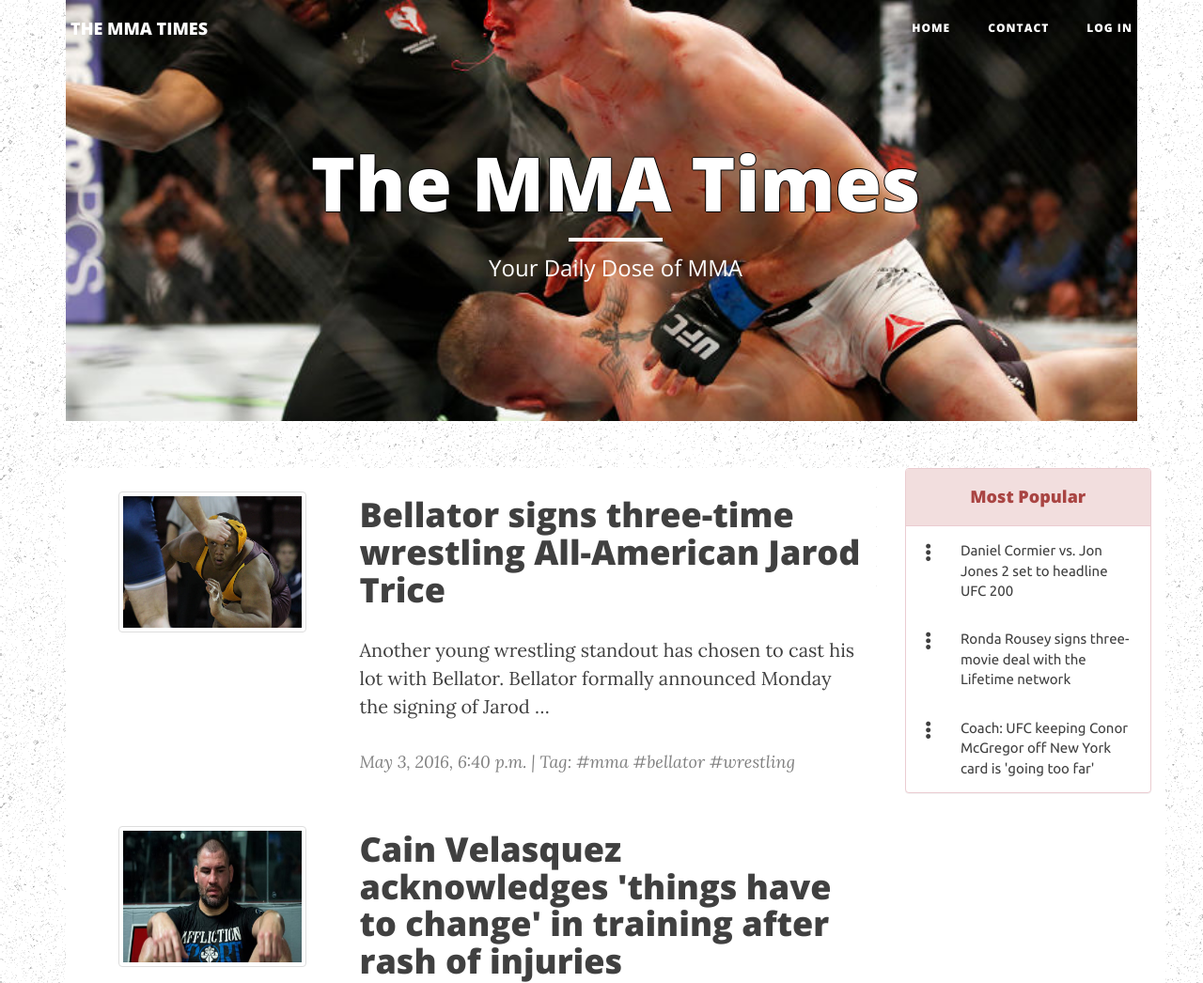
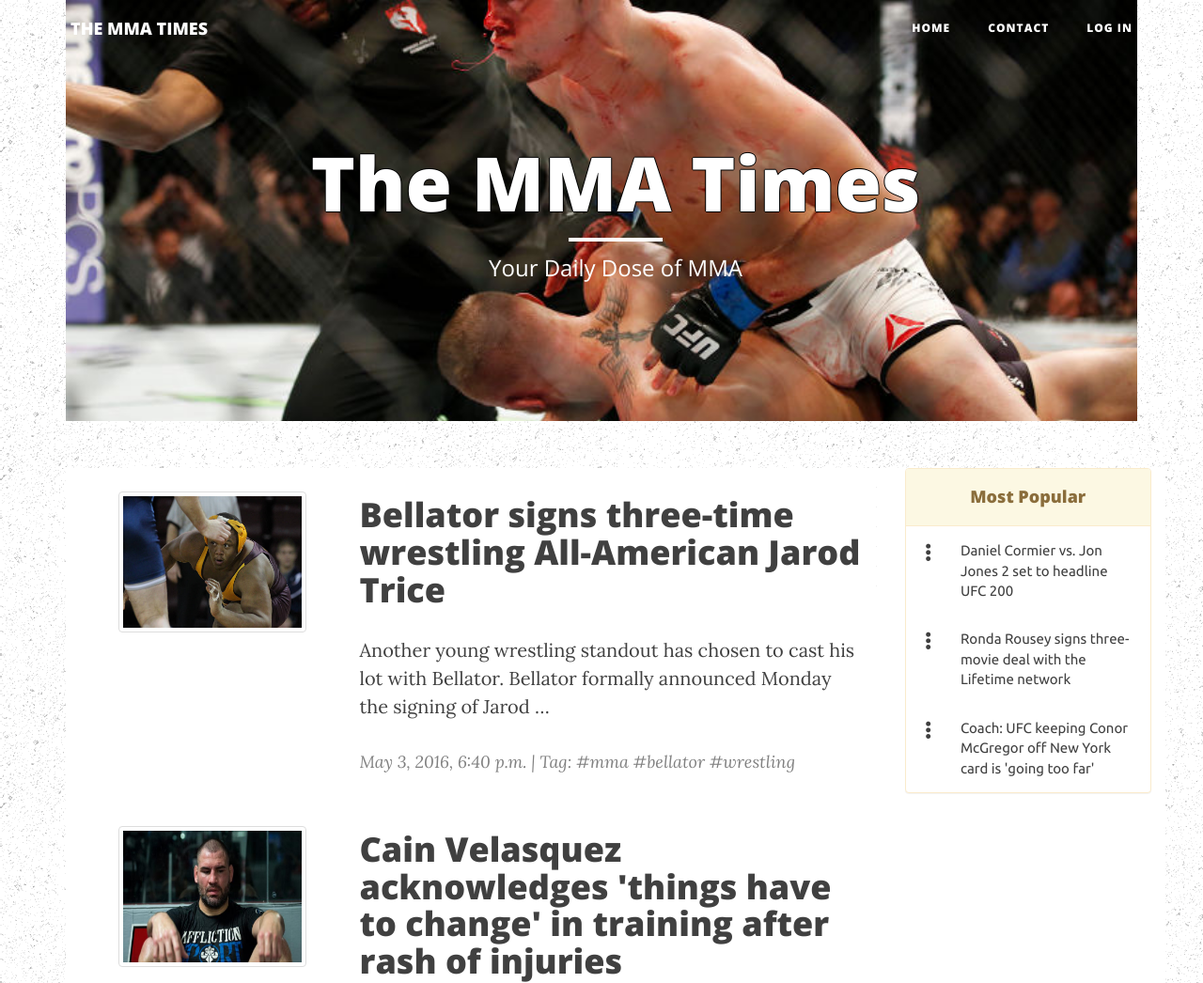
Before and after one commit to ObioraAmobi/themmatimes, a Django app: page / in a window 1280 px wide. Shown: the top 1046 px of the page at 94% size. Run offline with Django 3.2, Linux system fonts and the light colour scheme; data comes from the database, SQL or seed files in the repository; both versions use the stored data as it was after the commit; parts of the project's set-up code (start-up, migrations or seed data) failed here and were passed over; some libraries are stand-ins or nearby versions.

Commit message:
adjusted files

```diff
--- a/static/css/clean-blog.css
+++ b/static/css/clean-blog.css
@@ -393,3 +393,6 @@ img::-moz-selection {
 body {
   webkit-tap-highlight-color: #0085a1;
 }
+body{
+  background: url("../img/asfalt-dark1.png");
+}
--- a/templates/base.html
+++ b/templates/base.html
@@ -35,9 +35,7 @@
 </head>
 
 <body>
-<body background={% static 'img/asfalt-dark.png' %}>
-{#<div id="wrapper">#}
-{#    <div class="wrapper-holder">#}
+{#<body background={% static 'img/asfalt-dark.png' %}>#}
 
 <div class="container">
     <!-- Navigation -->
--- a/templates/indexbase.html
+++ b/templates/indexbase.html
@@ -25,7 +25,7 @@
             </div>
 
             <div class="col-md-3">
-                <div class="panel panel-danger">
+                <div class="panel panel-warning">
                     {% block side %}
                     {% endblock side %}
                 </div>
```
Also changed, not shown: db.sqlite3, static/img/asfalt-dark.png, static/img/asfalt-dark1.png (added), 1 other file.
